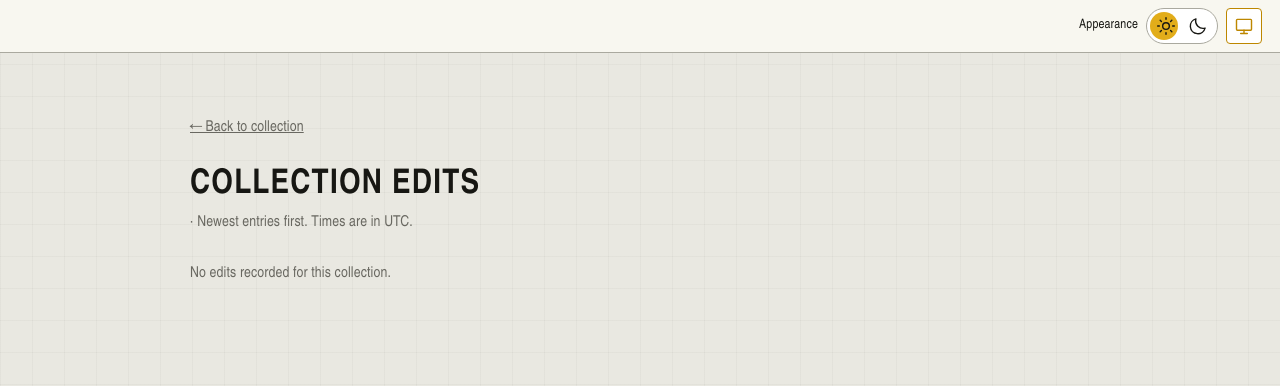
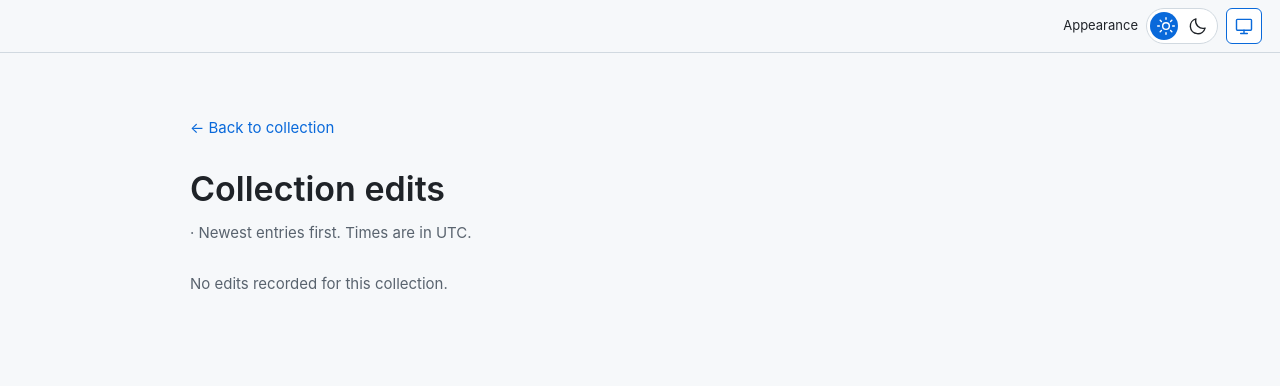
Before and after one commit to diversen7/archival-organizer, a FastAPI app: template archival_organizer/web/templates/history.html in a window 1280 px wide. Shown: the top 386 px of the page. Run offline with FastAPI, Linux system fonts and the light colour scheme; the template is opened without the code that fills it, so the values that code supplies are empty; parts of the project's set-up code (start-up, migrations or seed data) failed here and were passed over.

Commit message:
more stylish theme

```diff
--- a/archival_organizer/web/static/archive.css
+++ b/archival_organizer/web/static/archive.css
@@ -1,64 +1,86 @@
 :root {
   color-scheme: light;
-  --ink: #171713;
-  --muted: #696861;
-  --paper: #e9e8e1;
-  --card: #f8f7f0;
-  --line: #aaa99f;
-  --accent: #e2ad1a;
-  --accent-strong: #bd8700;
-  --accent-soft: #f3dda0;
-  --warn: #b83b24;
-  --panel: #20211e;
-  --accent-ink: #171713;
-  --control-border: #20211e;
-  --input-bg: #fff;
-  --hover-card: #fffdf3;
-  --scan-frame: #c5c4bb;
-  --shadow: #24251f1f;
-  --grid-line: #1a1a1608;
-  --disabled-bg: #deddd5;
-  --technical-font: Bahnschrift, "Arial Narrow", "Helvetica Neue", Arial, sans-serif;
+  --ink: #1f2328;
+  --muted: #59636e;
+  --paper: #f6f8fa;
+  --card: #ffffff;
+  --line: #d1d9e0;
+  --accent: #0969da;
+  --accent-strong: #0969da;
+  --accent-soft: #ddf4ff;
+  --selected-bg: #0969da;
+  --warn: #9a6700;
+  --panel: #f6f8fa;
+  --accent-ink: #ffffff;
+  --control-border: #d1d9e0;
+  --input-bg: #ffffff;
+  --hover-card: #f0f3f6;
+  --scan-frame: #f0f3f6;
+  --shadow: #1f232814;
+  --disabled-bg: #eff2f5;
+  --button-bg: #f6f8fa;
+  --button-hover: #eff2f5;
+  --primary: #1f883d;
+  --primary-hover: #1a7f37;
+  --flag: #8250df;
+  --radius: 6px;
+  --technical-font: -apple-system, BlinkMacSystemFont, "Segoe UI", "Noto Sans", Helvetica, Arial, sans-serif;
 }
 
 /* System mode has no data-theme; an explicit choice takes precedence. */
 @media (prefers-color-scheme: dark) {
   :root:not([data-theme]) {
     color-scheme: dark;
-    --ink: #eeede5;
-    --muted: #b8b7ad;
-    --paper: #181916;
-    --card: #252622;
-    --line: #606158;
-    --accent-strong: #e2ad1a;
-    --accent-soft: #40361c;
-    --warn: #f38c76;
-    --control-border: #929389;
-    --input-bg: #1c1d19;
-    --hover-card: #33342c;
-    --scan-frame: #30312c;
-    --shadow: #00000050;
-    --grid-line: #ffffff06;
-    --disabled-bg: #3b3c35;
+    --ink: #f0f6fc;
+    --muted: #9198a1;
+    --paper: #0d1117;
+    --card: #161b22;
+    --line: #3d444d;
+    --accent: #4493f8;
+    --accent-strong: #4493f8;
+    --accent-soft: #152c46;
+    --selected-bg: #1f6feb;
+    --accent-ink: #0d1117;
+    --warn: #d29922;
+    --panel: #010409;
+    --control-border: #3d444d;
+    --input-bg: #0d1117;
+    --hover-card: #212830;
+    --scan-frame: #010409;
+    --shadow: #01040966;
+    --disabled-bg: #212830;
+    --button-bg: #212830;
+    --button-hover: #2a313c;
+    --primary: #238636;
+    --primary-hover: #29903b;
+    --flag: #bc8cff;
   }
 }
 :root[data-theme="dark"] {
   color-scheme: dark;
-  --ink: #eeede5;
-  --muted: #b8b7ad;
-  --paper: #181916;
-  --card: #252622;
-  --line: #606158;
-  --accent-strong: #e2ad1a;
-  --accent-soft: #40361c;
-  --warn: #f38c76;
-  --control-border: #929389;
-  --input-bg: #1c1d19;
-  --hover-card: #33342c;
-  --scan-frame: #30312c;
-  --shadow: #00000050;
-  --grid-line: #ffffff06;
-  --disabled-bg: #3b3c35;
+  --ink: #f0f6fc;
+  --muted: #9198a1;
+  --paper: #0d1117;
+  --card: #161b22;
+  --line: #3d444d;
+  --accent: #4493f8;
+  --accent-strong: #4493f8;
+  --accent-soft: #152c46;
+  --selected-bg: #1f6feb;
+  --accent-ink: #0d1117;
+  --warn: #d29922;
+  --panel: #010409;
+  --control-border: #3d444d;
+  --input-bg: #0d1117;
+  --hover-card: #212830;
+  --scan-frame: #010409;
+  --shadow: #01040966;
+  --disabled-bg: #212830;
+  --button-bg: #212830;
+  --button-hover: #2a313c;
+  --primary: #238636;
+  --primary-hover: #29903b;
+  --flag: #bc8cff;
 }
 
 * { box-sizing: border-box; }
@@ -66,12 +88,7 @@ body {
   margin: 0;
   color: var(--ink);
   background-color: var(--paper);
-  background-image:
-    linear-gradient(var(--grid-line) 1px, transparent 1px),
-    linear-gradient(90deg, var(--grid-line) 1px, transparent 1px);
-  background-size: 32px 32px;
   font: 15px/1.5 var(--technical-font);
-  letter-spacing: .01em;
 }
 a { color: inherit; }
 .appearance-bar { display: flex; align-items: center; justify-content: flex-end; gap: 8px; padding: 8px 18px; background: var(--card); border-bottom: 1px solid var(--line); font-size: 13px; }
@@ -82,100 +99,99 @@ a { color: inherit; }
 .theme-switch::before { content: ""; position: absolute; left: 3px; width: 28px; height: 28px; border-radius: 50%; background: var(--accent); }
 .theme-switch[aria-checked="true"]::before { left: 39px; }
 .theme-switch[aria-checked="false"] svg:first-child, .theme-switch[aria-checked="true"] svg:last-child { color: var(--accent-ink); }
-.appearance-bar .theme-system { width: 36px; border-radius: 4px; }
+.appearance-bar .theme-system { width: 36px; border-radius: var(--radius); }
 .theme-system[aria-pressed="true"] { border-color: var(--accent-strong); color: var(--accent-strong); }
 .layout { display: grid; grid-template-columns: 330px minmax(0, 1fr); min-height: 100vh; }
-aside { position: sticky; top: 0; height: 100vh; overflow: hidden; background: var(--panel); color: #f4f1e6; border-right: 8px solid var(--accent); padding: 24px 18px; display: flex; flex-direction: column; }
-.brand { font: 800 22px/1.05 var(--technical-font); letter-spacing: .14em; text-transform: uppercase; margin: 0 6px 7px; }
-.brand-tagline { color: var(--accent); font-size: 10px; font-weight: 700; letter-spacing: .14em; text-transform: uppercase; margin: 0 6px 17px; }
-.run-meta { color: #aaa99f; font-size: 12px; letter-spacing: .08em; text-transform: uppercase; margin: 0 6px 20px; }
-#filter { width: 100%; padding: 10px 12px; border: 1px solid #696a63; border-radius: 0; background: #11120f; color: white; margin-bottom: 12px; font: inherit; }
-#filter::placeholder { color: #85867d; }
+aside { position: sticky; top: 0; height: 100vh; overflow: hidden; background: var(--panel); color: var(--ink); border-right: 1px solid var(--line); padding: 24px 18px; display: flex; flex-direction: column; }
+.brand { font-size: 20px; font-weight: 600; line-height: 1.3; margin: 0 6px 4px; }
+.brand-tagline { color: var(--muted); font-size: 12px; margin: 0 6px 20px; }
+.run-meta { color: var(--muted); font-size: 12px; margin: 0 6px 16px; }
+#filter { width: 100%; padding: 8px 12px; border: 1px solid var(--line); border-radius: var(--radius); background: var(--input-bg); color: var(--ink); margin-bottom: 12px; font: inherit; }
+#filter::placeholder { color: var(--muted); }
 #filter:focus { outline: 2px solid var(--accent); outline-offset: 1px; }
 #sections {
   overflow-y: auto;
   min-height: 0;
   scroll-padding-top: 8px;
-  scrollbar-color: #77786f #171814;
+  scrollbar-color: var(--line) var(--panel);
   scrollbar-width: thin;
 }
 #sections::-webkit-scrollbar { width: 7px; }
-#sections::-webkit-scrollbar-track { background: #171814; }
-#sections::-webkit-scrollbar-thumb { background: #77786f; border: 1px solid #171814; }
+#sections::-webkit-scrollbar-track { background: var(--panel); }
+#sections::-webkit-scrollbar-thumb { background: var(--line); border-radius: var(--radius); }
 #sections::-webkit-scrollbar-thumb:hover { background: var(--accent); }
-.section { display: grid; grid-template-columns: 28px 1fr auto; gap: 9px; text-decoration: none; padding: 10px 8px; border-radius: 0; border-left: 3px solid transparent; align-items: start; }
+.section { display: grid; grid-template-columns: 28px 1fr auto; gap: 9px; text-decoration: none; padding: 10px 8px; border-radius: var(--radius); border-left: 3px solid transparent; align-items: start; }
 .section[hidden], .collection[hidden] { display: none; }
-.section:hover { background: #30312c; border-left-color: #77786f; }
-.section.active { background: var(--accent); color: var(--accent-ink); border-left-color: white; }
+.section:hover { background: var(--hover-card); }
+.section.active { background: var(--accent-soft); color: var(--ink); border-left-color: var(--accent); }
 .section-number { font: 700 12px/1.7 ui-monospace, monospace; opacity: .7; }
-.section strong { display: block; font-size: 13px; line-height: 1.3; letter-spacing: .025em; }
-.section small { display: block; margin-top: 4px; opacity: .7; }
+.section strong { display: block; font-size: 13px; font-weight: 600; line-height: 1.4; }
+.section small { display: block; margin-top: 4px; color: var(--muted); }
 .section-status { display: flex; flex-direction: column; align-items: flex-end; gap: 2px; }
-.review, .adjusted { color: var(--warn); font-size: 10px; text-transform: uppercase; }
-.flagged { color: var(--accent); font-size: 10px; font-weight: 700; text-transform: uppercase; }
-.section.active .flagged { color: var(--accent-ink); }
-.section.active .review, .section.active .adjusted { color: #702415; }
+.review, .adjusted { color: var(--warn); font-size: 11px; }
+.flagged { color: var(--flag); font-size: 11px; font-weight: 600; }
+.section.active .flagged { color: var(--flag); }
+.section.active .review, .section.active .adjusted { color: var(--warn); }
 .layout main { padding: 28px; max-width: 1500px; width: 100%; margin: auto; }
-.crumb { color: var(--muted); margin-bottom: 18px; font-size: 12px; letter-spacing: .1em; text-transform: uppercase; }
+.crumb { color: var(--muted); margin-bottom: 18px; font-size: 13px; }
 .crumb strong { color: var(--accent-strong); }
 .viewer { display: grid; grid-template-columns: minmax(360px, 1.15fr) minmax(340px, .85fr); gap: 24px; align-items: start; }
-.image-card { background: var(--scan-frame); border: 1px solid #898a82; border-radius: 0; padding: 14px; min-height: 70vh; display: flex; align-items: center; justify-content: center; box-shadow: inset 0 5px 0 var(--accent); }
+.image-card { background: var(--scan-frame); border: 1px solid var(--line); border-radius: var(--radius); padding: 18px; min-height: 70vh; display: flex; align-items: center; justify-content: center; }
 .image-card img { display: block; max-width: 100%; max-height: 82vh; object-fit: contain; background: white; }
 .image-card img.image-stack {
-  border: 1px solid #898a82;
+  border: 1px solid #8c959f;
   box-shadow:
-    4px 4px 0 #f8f7f0,
-    5px 5px 0 #898a82,
-    9px 9px 0 #f8f7f0,
-    10px 10px 0 #898a82,
-    12px 12px 8px #20211e40;
+    4px 4px 0 #ffffff,
+    5px 5px 0 #8c959f,
+    9px 9px 0 #ffffff,
+    10px 10px 0 #8c959f,
+    12px 12px 8px #1f232826;
 }
 #image-popup { max-width: calc(100vw - 24px); max-height: calc(100vh - 24px); padding: 12px; background: var(--card); border: 1px solid var(--control-border); }
-#image-popup::backdrop { background: #20211ecc; }
+#image-popup::backdrop { background: #010409b3; }
 #image-popup form { margin: 0; }
 .image-popup-close { position: absolute; top: 6px; right: 6px; width: 36px; height: 36px; padding: 0; border: 1px solid var(--line); background: var(--card); color: var(--ink); font: 26px/1 sans-serif; cursor: pointer; }
 #image-popup img { display: block; max-width: 100%; max-height: calc(100vh - 50px); object-fit: contain; }
-.card { position: relative; background: var(--card); border: 1px solid var(--line); border-radius: 0; padding: 20px; margin-bottom: 16px; box-shadow: 4px 4px 0 var(--shadow); }
-.card::before { content: ""; position: absolute; top: -1px; left: -1px; width: 48px; height: 4px; background: var(--accent); }
-h1 { font: 800 27px/1.08 var(--technical-font); letter-spacing: .035em; text-transform: uppercase; margin: 0 0 8px; }
-h2 { font: 800 17px/1.2 var(--technical-font); letter-spacing: .09em; text-transform: uppercase; margin: 0 0 15px; }
+.card { background: var(--card); border: 1px solid var(--line); border-radius: var(--radius); padding: 20px; margin-bottom: 16px; }
+h1 { font-size: 26px; font-weight: 600; line-height: 1.25; margin: 0 0 12px; }
+h2 { font-size: 16px; font-weight: 600; line-height: 1.4; margin: 0 0 14px; }
 .filename { color: var(--muted); font: 12px ui-monospace, monospace; overflow-wrap: anywhere; margin: 10px 0 18px; }
 .summary { font-size: 16px; }
-.confidence { display: inline-block; background: var(--accent); color: var(--accent-ink); padding: 3px 8px; border-radius: 0; font-size: 11px; font-weight: 800; letter-spacing: .08em; text-transform: uppercase; }
+.confidence { display: inline-block; background: var(--accent-soft); color: var(--accent-strong); padding: 2px 8px; border: 1px solid var(--line); border-radius: 20px; font-size: 12px; font-weight: 500; }
 .fields { display: grid; grid-template-columns: 1fr 1fr; gap: 14px 20px; margin: 0; }
 .field { min-width: 0; }
 .field.wide { grid-column: 1 / -1; }
-dt { color: var(--accent-strong); font-size: 10px; font-weight: 800; text-transform: uppercase; letter-spacing: .13em; }
+dt { color: var(--muted); font-size: 12px; font-weight: 600; }
 dd { margin: 2px 0; white-space: pre-wrap; overflow-wrap: anywhere; }
 details { border-top: 1px solid var(--line); padding-top: 14px; margin-top: 14px; }
-summary { cursor: pointer; font-weight: 800; letter-spacing: .045em; text-transform: uppercase; }
+summary { cursor: pointer; font-weight: 600; }
 pre { white-space: pre-wrap; font: 14px/1.55 ui-monospace, SFMono-Regular, Menlo, Consolas, monospace; }
 /* Keep navigation anchors reachable even when the content is shorter than the screen. */
 .page-content { display: flow-root; min-height: 100vh; min-height: 100dvh; padding-top: 20px; }
 .page-content > .filename { margin-top: 0; }
-.section-navigation { margin-bottom: 22px; padding: 12px 14px; border: 1px solid var(--line); border-left-width: 4px; background: var(--card); }
-.section-navigation.multi-page { background: var(--accent-soft); border-color: var(--accent-strong); }
-.section-page-badge { display: inline-block; margin: 0 0 10px; padding: 3px 8px; background: var(--paper); font-weight: 700; font-variant-numeric: tabular-nums; }
-.multi-page .section-page-badge { background: var(--accent); color: var(--accent-ink); }
+.section-navigation { margin-bottom: 22px; padding: 12px 14px; border: 1px solid var(--line); border-left-width: 3px; border-radius: var(--radius); background: var(--card); }
+.section-navigation.multi-page { background: var(--accent-soft); border-left-color: var(--accent); }
+.section-page-badge { display: inline-block; margin: 0 0 10px; color: var(--muted); font-size: 13px; font-weight: 600; font-variant-numeric: tabular-nums; }
+.multi-page .section-page-badge { color: var(--accent-strong); }
 .section-navigation .page-strip { margin-bottom: 0; }
 .page-strip { display: flex; gap: 6px; flex-wrap: wrap; margin: 0 0 22px; }
-.page-pill { min-width: 34px; padding: 5px 8px; text-align: center; text-decoration: none; border: 1px solid var(--line); border-radius: 0; background: var(--card); font: 700 12px ui-monospace, monospace; }
+.page-pill { min-width: 34px; padding: 5px 8px; text-align: center; text-decoration: none; border: 1px solid var(--line); border-radius: var(--radius); background: var(--card); font: 700 12px ui-monospace, monospace; }
 .page-pill:hover { border-color: var(--accent-strong); }
-.page-pill.active { background: var(--panel); color: var(--accent); border-color: var(--panel); }
+.page-pill.active { background: var(--selected-bg); color: #ffffff; border-color: var(--selected-bg); }
 .pager { display: flex; justify-content: space-between; margin-top: 18px; }
-.nav-button { text-decoration: none; padding: 9px 13px; border: 1px solid var(--control-border); border-radius: 0; background: var(--card); font-weight: 800; letter-spacing: .06em; text-transform: uppercase; }
-.nav-button:hover { background: var(--accent); color: var(--accent-ink); }
+.nav-button { text-decoration: none; padding: 8px 13px; border: 1px solid var(--line); border-radius: var(--radius); background: var(--button-bg); font-size: 13px; font-weight: 600; }
+.nav-button:hover { background: var(--button-hover); }
 .review-controls p { color: var(--muted); margin: 0 0 13px; }
 .review-actions { display: flex; flex-wrap: wrap; gap: 8px; }
 .review-actions form { margin: 0; max-width: 100%; }
-.review-actions button, .move-page-form button { width: 200px; max-width: 100%; height: 40px; cursor: pointer; border: 1px solid var(--control-border); border-radius: 0; padding: 7px 10px; background: var(--accent); color: var(--accent-ink); font: 800 13px/1.2 var(--technical-font); letter-spacing: .055em; text-transform: uppercase; }
+.review-actions button, .move-page-form button { width: 200px; max-width: 100%; min-height: 36px; cursor: pointer; border: 1px solid var(--line); border-radius: var(--radius); padding: 7px 10px; background: var(--button-bg); color: var(--ink); font: 600 13px/1.4 var(--technical-font); }
 .review-row { margin-bottom: 12px; }
-.review-actions button:hover, .move-page-form button:hover { background: #f1c64f; }
-.review-actions button.secondary { background: #60615b; color: white; }
+.review-actions button:hover, .move-page-form button:hover { background: var(--button-hover); }
+.review-actions button.secondary { background: var(--button-bg); color: var(--ink); }
 .review-actions button:disabled { background: var(--disabled-bg); color: var(--muted); border-color: var(--line); cursor: not-allowed; }
 .move-page-form { border-top: 1px solid var(--line); margin-top: 14px; padding-top: 14px; }
 .move-page-form label { display: block; margin-bottom: 8px; font-weight: 600; }
-.move-page-form input[type="number"] { width: 200px; max-width: 100%; height: 40px; padding: 8px 9px; border: 1px solid var(--line); border-radius: 0; background: var(--input-bg); color: var(--ink); font: inherit; }
+.move-page-form input[type="number"] { width: 200px; max-width: 100%; height: 40px; padding: 8px 9px; border: 1px solid var(--line); border-radius: var(--radius); background: var(--input-bg); color: var(--ink); font: inherit; }
 .reviewer-name { margin-bottom: 12px; }
 .reviewer-name label, .reviewer-name span { display: block; }
 .reviewer-name input { background: var(--input-bg); color: var(--ink); width: 100%; padding: 8px; font: inherit; border: 1px solid var(--line); }
@@ -193,9 +209,9 @@ pre { white-space: pre-wrap; font: 14px/1.55 ui-monospace, SFMono-Regular, Menlo
 .collections-main > p { color: var(--muted); margin: 0 0 28px; }
 .collection-list { display: grid; grid-template-columns: minmax(0, 1fr) max-content max-content max-content; gap: 10px 12px; }
 .collection-list.has-edit-counts { grid-template-columns: minmax(0, 1fr) repeat(5, max-content); }
-.collection { display: grid; grid-template-columns: subgrid; grid-column: 1 / -1; align-items: center; padding: 17px 19px; text-decoration: none; background: var(--card); border: 1px solid var(--line); border-left: 5px solid var(--accent); border-radius: 0; box-shadow: 3px 3px 0 var(--shadow); }
+.collection { display: grid; grid-template-columns: subgrid; grid-column: 1 / -1; align-items: center; padding: 16px 18px; text-decoration: none; background: var(--card); border: 1px solid var(--line); border-radius: var(--radius); }
 .collection:hover { border-color: var(--accent-strong); background: var(--hover-card); }
-.collection strong { overflow-wrap: anywhere; }
+.collection strong { font-weight: 600; overflow-wrap: anywhere; }
 .collection span { color: var(--muted); white-space: nowrap; }
 .collection .collection-stats { display: grid; grid-template-columns: subgrid; grid-column: 2 / -1; text-align: right; font-variant-numeric: tabular-nums; }
 .breadcrumbs { margin-bottom: 20px; }
@@ -205,20 +221,20 @@ pre { white-space: pre-wrap; font: 14px/1.55 ui-monospace, SFMono-Regular, Menlo
 .breadcrumbs [aria-current="page"] { font-weight: 700; }
 .child-folders { margin-bottom: 24px; }
 .child-folders .collection-list { margin-top: 12px; }
-.preview-badge { display: inline-block; background: var(--accent); color: var(--accent-ink); padding: 3px 8px; font-weight: 800; text-transform: uppercase; font-size: 12px; }
+.preview-badge { display: inline-block; background: var(--accent-soft); color: var(--accent-strong); padding: 2px 8px; border: 1px solid var(--line); border-radius: 20px; font-weight: 600; font-size: 12px; }
 .image-jump { margin: 0 6px 16px; }
 .image-jump label { display: block; margin-bottom: 6px; }
 .image-jump > div { display: flex; gap: 8px; }
 .image-jump input { background: var(--input-bg); color: var(--ink); width: 100%; min-width: 0; padding: 8px; font: inherit; }
-.image-jump button { color: var(--accent-ink); background: var(--accent); border: 0; padding: 8px 14px; font: inherit; cursor: pointer; }
+.image-jump button { color: var(--ink); background: var(--button-bg); border: 1px solid var(--line); border-radius: var(--radius); padding: 8px 14px; font: inherit; cursor: pointer; }
 .image-link { grid-template-columns: minmax(40px, auto) minmax(0, 1fr); }
 .image-link strong { overflow-wrap: anywhere; }
 .image-list-pager { display: flex; justify-content: space-between; gap: 12px; margin: 16px 6px 0; font-size: 13px; }
 .preview-page .layout main { margin-top: 0; }
 .browser-controls { display: flex; align-items: center; justify-content: space-between; flex-wrap: wrap; gap: 12px; }
-.view-switch { display: flex; border: 1px solid var(--control-border); }
-.view-switch a { padding: 8px 14px; text-decoration: none; background: var(--card); font-weight: 700; }
-.view-switch a[aria-current="page"] { background: var(--accent); color: var(--accent-ink); }
+.view-switch { display: flex; border: 1px solid var(--line); border-radius: var(--radius); overflow: hidden; }
+.view-switch a { padding: 6px 12px; text-decoration: none; background: var(--button-bg); font-size: 13px; font-weight: 600; }
+.view-switch a[aria-current="page"] { background: var(--accent-soft); color: var(--accent-strong); }
 .browser-notice a { display: inline-block; margin-right: 16px; }
 .browser-controls button, #prompts-used button { padding: 8px 14px; font: inherit; cursor: pointer; background: var(--card); color: var(--ink); border: 1px solid var(--control-border); }
 .prompt-section { border-top: 1px solid var(--line); padding: 14px 0; }
@@ -241,3 +257,18 @@ pre { white-space: pre-wrap; font: 14px/1.55 ui-monospace, SFMono-Regular, Menlo
   .collection strong { grid-column: 1 / -1; }
   .collection .collection-stats { grid-column: 1 / -1; margin-top: 4px; text-align: left; }
 }
+
+button, input, select { font-family: inherit; }
+input, .browser-controls button, #prompts-used button, .image-popup-close { border-radius: var(--radius); }
+a:focus-visible, button:focus-visible, input:focus-visible, summary:focus-visible { outline: 2px solid var(--accent); outline-offset: 2px; }
+button:disabled { cursor: not-allowed; opacity: .65; }
+.appearance-bar { background: var(--panel); }
+.appearance-bar button:hover, .browser-controls button:hover, #prompts-used button:hover, .image-jump button:hover, .view-switch a:hover { background: var(--button-hover); }
+.view-switch a + a { border-left: 1px solid var(--line); }
+.view-switch a[aria-current="page"]:hover { background: var(--accent-soft); }
+.breadcrumbs a, .review-controls p a, .browser-notice a, .edit-history > p a, .image-list-pager a { color: var(--accent-strong); text-decoration: none; }
+.breadcrumbs a:hover, .review-controls p a:hover, .browser-notice a:hover, .edit-history > p a:hover, .image-list-pager a:hover { text-decoration: underline; }
+.move-page-form button { background: var(--primary); color: #ffffff; border-color: var(--primary); }
+.move-page-form button:hover { background: var(--primary-hover); }
+#image-popup { border-radius: 8px; box-shadow: 0 8px 32px var(--shadow); }
+.edit-history th { background: var(--panel); font-weight: 600; }
```
